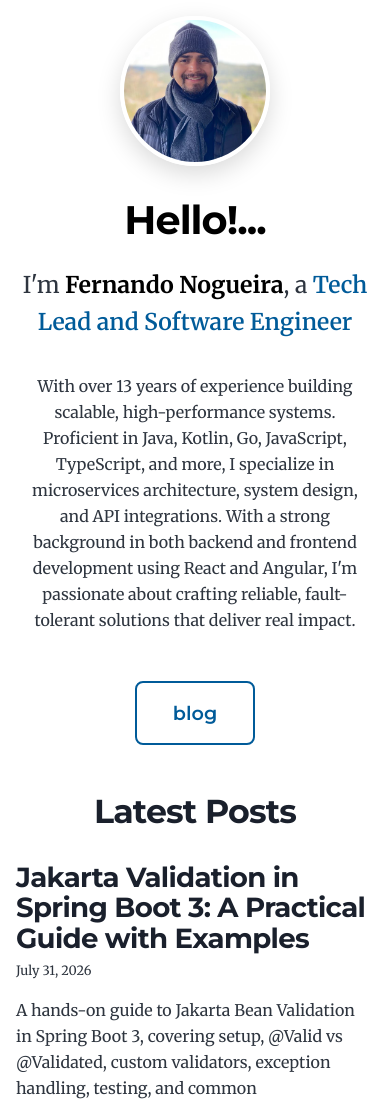
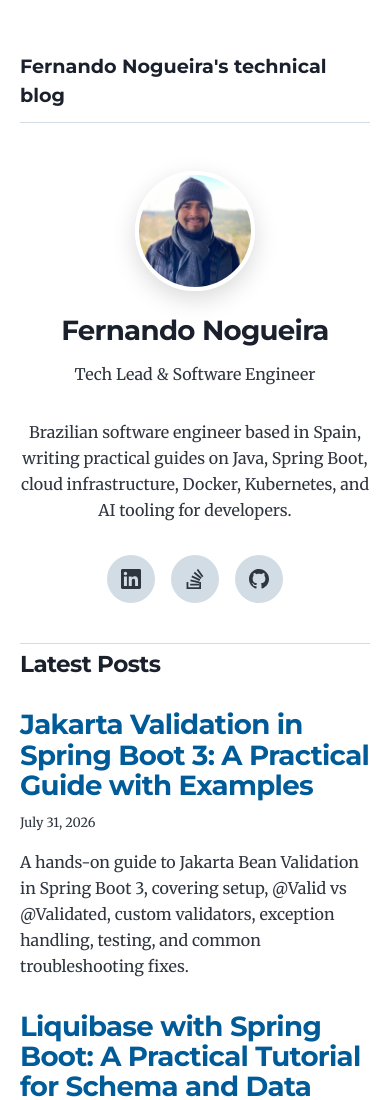
Before and after one commit to fernando-nog/blog, a Gatsby site: page / in a window 390 px wide. Shown: the top 1100 px of the page. Built offline with nearby package versions, Linux system fonts and the light colour scheme; Gatsby itself is replaced by a stand-in of ours; some packages are replaced by stand-ins of ours.

Commit message:
refactor(homepage): clean header, compact hero, and consistent latest posts

```diff
--- a/src/components/landing-page.js
+++ b/src/components/landing-page.js
@@ -7,6 +7,7 @@ const LandingPage = () => {
     query LandingPageQuery {
       site {
         siteMetadata {
+          title
           author {
             name
           }
@@ -37,96 +38,44 @@ const LandingPage = () => {
     }
   `)
 
+  const siteTitle = data.site.siteMetadata?.title || `Title`
   const social = data.site.siteMetadata?.social
   const latestPosts = data.allMarkdownRemark?.nodes || []
 
   return (
-    <div className="landing-container">
-      <div className="landing-content">
-        {/* Profile Image */}
+    <div className="global-wrapper" data-is-root-path={true}>
+      <header className="global-header">
+        <Link className="header-link-home" to="/">
+          {siteTitle}
+        </Link>
+      </header>
+
+      <main>
+        <section className="landing-hero">
           <div className="landing-avatar-container">
             <StaticImage
               className="landing-avatar"
               layout="fixed"
               formats={["auto", "webp", "avif"]}
               src="../images/profile-pic.jpeg"
-            width={150}
-            height={150}
+              width={120}
+              height={120}
               quality={95}
-            alt="Fernando Nogueira Profile Picture"
+              alt="Fernando Nogueira"
             />
           </div>
 
-        {/* Greeting */}
-        <h1 className="landing-greeting">Hello!...</h1>
+          <h1 className="landing-hero-title">Fernando Nogueira</h1>
 
-        {/* Name and Title */}
-        <div className="landing-intro">
-          <p className="landing-name">
-            I'm <span className="name-highlight">Fernando Nogueira</span>, a{" "}
-            <span className="title-highlight">
-              Tech Lead and Software Engineer
-            </span>
-          </p>
-        </div>
+          <p className="landing-hero-subtitle">Tech Lead & Software Engineer</p>
 
-        {/* Description */}
-        <p className="landing-description">
-          With over 13 years of experience building scalable, high-performance
-          systems. Proficient in Java, Kotlin, Go, JavaScript, TypeScript, and
-          more, I specialize in microservices architecture, system design, and
-          API integrations. With a strong background in both backend and
-          frontend development using React and Angular, I'm passionate about
-          crafting reliable, fault-tolerant solutions that deliver real impact.
+          <p className="landing-hero-description">
+            Brazilian software engineer based in Spain, writing practical guides
+            on Java, Spring Boot, cloud infrastructure, Docker, Kubernetes, and
+            AI tooling for developers.
           </p>
 
-        {/* Navigation Button */}
-        <div className="landing-nav">
-          <Link to="/blog" className="landing-blog-button">
-            blog
-          </Link>
-        </div>
-
-        {/* Latest Posts */}
-        {latestPosts.length > 0 && (
-          <div
-            className="landing-latest-posts"
-            style={{ marginTop: `3rem`, textAlign: `left` }}
-          >
-            <h2 style={{ textAlign: `center`, marginBottom: `1.5rem` }}>
-              Latest Posts
-            </h2>
-            <ol style={{ listStyle: `none`, margin: 0, padding: 0 }}>
-              {latestPosts.map(post => {
-                const title = post.frontmatter.title || post.fields.slug
-                return (
-                  <li key={post.fields.slug} style={{ marginBottom: `1.5rem` }}>
-                    <article className="post-list-item">
-                      <header>
-                        <h3 style={{ marginBottom: `0.25rem`, marginTop: 0 }}>
-                          <Link to={post.fields.slug}>{title}</Link>
-                        </h3>
-                        <small>{post.frontmatter.date}</small>
-                      </header>
-                      <p
-                        style={{ marginBottom: 0, marginTop: `0.5rem` }}
-                        dangerouslySetInnerHTML={{
-                          __html: post.frontmatter.description || post.excerpt,
-                        }}
-                      />
-                    </article>
-                  </li>
-                )
-              })}
-            </ol>
-            <p style={{ textAlign: `center`, marginTop: `1.5rem` }}>
-              <Link to="/blog/">View all posts →</Link>
-            </p>
-          </div>
-        )}
-
-        {/* Social Links */}
-        <div className="landing-social">
+          <div className="landing-hero-social">
             <a
               href={`https://www.linkedin.com/in/${social?.linkedin || ``}`}
               className="social-link"
@@ -175,7 +124,50 @@ const LandingPage = () => {
               </svg>
             </a>
           </div>
-      </div>
+        </section>
+
+        <hr />
+
+        <section className="landing-latest-posts">
+          <h2>Latest Posts</h2>
+
+          <ol style={{ listStyle: `none`, margin: 0, padding: 0 }}>
+            {latestPosts.map(post => {
+              const title = post.frontmatter.title || post.fields.slug
+              return (
+                <li key={post.fields.slug}>
+                  <article
+                    className="post-list-item"
+                    itemScope
+                    itemType="http://schema.org/Article"
+                  >
+                    <header>
+                      <h2>
+                        <Link to={post.fields.slug} itemProp="url">
+                          <span itemProp="headline">{title}</span>
+                        </Link>
+                      </h2>
+                      <small>{post.frontmatter.date}</small>
+                    </header>
+                    <section>
+                      <p
+                        dangerouslySetInnerHTML={{
+                          __html: post.frontmatter.description || post.excerpt,
+                        }}
+                        itemProp="description"
+                      />
+                    </section>
+                  </article>
+                </li>
+              )
+            })}
+          </ol>
+
+          <p className="landing-all-posts">
+            <Link to="/blog/">View all posts →</Link>
+          </p>
+        </section>
+      </main>
     </div>
   )
 }
--- a/src/style.css
+++ b/src/style.css
@@ -251,12 +251,9 @@ a:focus {
 }
 
 .global-header {
-  margin-bottom: var(--spacing-16);
-  padding: var(--spacing-6);
-  border-bottom: 2px solid rgba(226, 232, 240, 0.6);
-  background: linear-gradient(135deg, rgba(248, 250, 252, 0.8) 0%, rgba(241, 245, 249, 0.8) 100%);
-  border-radius: 12px;
-  backdrop-filter: blur(10px);
+  margin-bottom: var(--spacing-12);
+  padding: var(--spacing-4) 0;
+  border-bottom: 1px solid var(--color-accent);
 }
 
 .main-heading {
@@ -308,22 +305,14 @@ a:focus {
   font-weight: var(--fontWeight-bold);
   font-family: var(--font-heading);
   text-decoration: none;
-  font-size: var(--fontSize-3);
-  background: linear-gradient(135deg, var(--color-primary) 0%, #0066cc 100%);
-  -webkit-background-clip: text;
-  -webkit-text-fill-color: transparent;
-  background-clip: text;
-  transition: all 0.3s ease;
+  font-size: var(--fontSize-2);
+  color: var(--color-heading);
+  transition: color 0.2s ease;
   display: inline-block;
-  padding: var(--spacing-2) 0;
 }
 
 .header-link-home:hover {
-  background: linear-gradient(135deg, #0066cc 0%, var(--color-primary) 100%);
-  -webkit-background-clip: text;
-  -webkit-text-fill-color: transparent;
-  background-clip: text;
-  transform: translateY(-1px);
+  color: var(--color-primary);
 }
 
 .bio {
@@ -407,22 +396,13 @@ a:focus {
 
 /* Landing Page Styles */
 
-.landing-container {
-  min-height: 100vh;
-  display: flex;
-  align-items: center;
-  justify-content: center;
-  padding: var(--spacing-8);
-}
-
-.landing-content {
+.landing-hero {
   text-align: center;
-  max-width: 700px;
-  margin: 0 auto;
+  padding: var(--spacing-8) 0 var(--spacing-12) 0;
 }
 
 .landing-avatar-container {
-  margin-bottom: var(--spacing-8);
+  margin-bottom: var(--spacing-6);
   display: flex;
   justify-content: center;
 }
@@ -433,76 +413,45 @@ a:focus {
   box-shadow: 0 8px 24px rgba(0, 0, 0, 0.15);
 }
 
-.landing-greeting {
-  font-size: var(--fontSize-7);
+.landing-hero-title {
+  font-size: var(--fontSize-5);
   font-weight: var(--fontWeight-bold);
-  color: var(--color-heading-black);
-  margin: 0 0 var(--spacing-6) 0;
+  color: var(--color-heading);
+  margin: 0 0 var(--spacing-4) 0;
   font-family: var(--font-heading);
 }
 
-.landing-intro {
-  margin-bottom: var(--spacing-8);
-}
-
-.landing-name {
-  font-size: var(--fontSize-4);
-  margin: 0;
-  line-height: var(--lineHeight-relaxed);
-  color: var(--color-text);
-}
-
-.name-highlight {
-  font-weight: var(--fontWeight-bold);
-  color: var(--color-heading-black);
-}
-
-.title-highlight {
-  color: var(--color-primary);
-  font-weight: var(--fontWeight-semibold);
-}
-
-.landing-description {
+.landing-hero-description {
   font-size: var(--fontSize-2);
   line-height: var(--lineHeight-relaxed);
   color: var(--color-text);
-  margin: 0 0 var(--spacing-12) 0;
-  max-width: 600px;
-  margin-left: auto;
-  margin-right: auto;
+  margin: 0 auto var(--spacing-8) auto;
+  max-width: 620px;
 }
 
-.landing-nav {
-  margin-bottom: var(--spacing-12);
-}
-
-.landing-blog-button {
-  display: inline-block;
-  padding: var(--spacing-4) var(--spacing-8);
-  background-color: transparent;
-  color: var(--color-primary);
-  border: 2px solid var(--color-primary);
-  border-radius: 8px;
-  text-decoration: none;
-  font-size: var(--fontSize-2);
-  font-weight: var(--fontWeight-semibold);
-  font-family: var(--font-heading);
-  transition: all 0.3s ease;
-  min-width: 120px;
-}
-
-.landing-blog-button:hover {
-  background-color: var(--color-primary);
-  color: white;
-  transform: translateY(-2px);
-  box-shadow: 0 4px 12px rgba(0, 91, 153, 0.3);
-}
-
-.landing-social {
+.landing-hero-social {
   display: flex;
   justify-content: center;
   gap: var(--spacing-6);
-  margin-top: var(--spacing-8);
+}
+
+.landing-latest-posts {
+  margin-bottom: var(--spacing-16);
+}
+
+.landing-latest-posts > h2 {
+  font-size: var(--fontSize-4);
+  margin-top: var(--spacing-0);
+  margin-bottom: var(--spacing-8);
+  color: var(--color-heading);
+}
+
+.landing-all-posts {
+  text-align: center;
+  margin-top: var(--spacing-12);
+  margin-bottom: 0;
+  font-family: var(--font-heading);
+  font-weight: var(--fontWeight-semibold);
 }
 
 .social-link {
@@ -542,25 +491,24 @@ a:focus {
     list-style-position: inside;
   }
 
-  .landing-container {
-    padding: var(--spacing-4);
-    min-height: 100vh;
+  .landing-hero {
+    padding: var(--spacing-4) 0 var(--spacing-8) 0;
   }
 
-  .landing-greeting {
-    font-size: var(--fontSize-6);
+  .landing-hero-title {
+    font-size: var(--fontSize-4);
   }
 
-  .landing-name {
-    font-size: var(--fontSize-3);
-  }
-
-  .landing-description {
+  .landing-hero-description {
     font-size: var(--fontSize-1);
   }
 
-  .landing-social {
+  .landing-hero-social {
     gap: var(--spacing-4);
+  }
+
+  .landing-latest-posts > h2 {
+    font-size: var(--fontSize-3);
   }
 
   .social-link {
@@ -575,8 +523,8 @@ a:focus {
 
   /* Blog page mobile styles */
   .global-header {
-    padding: var(--spacing-4);
-    margin-bottom: var(--spacing-12);
+    padding: var(--spacing-3) 0;
+    margin-bottom: var(--spacing-8);
   }
 
   .main-heading {
```
Lines whose indentation alone changed are shown as unchanged.
